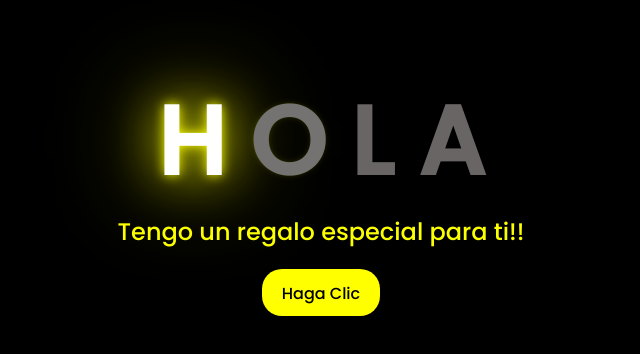
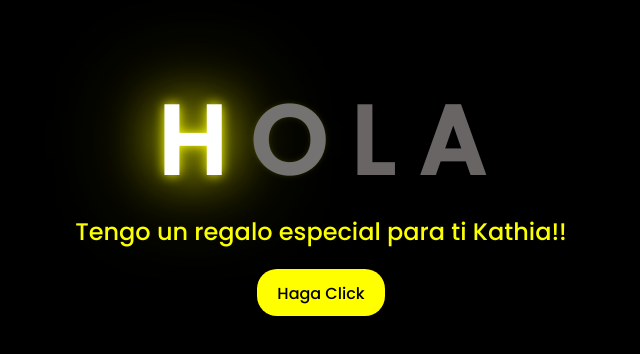
Before and after one commit to xKonuC/flores, a plain HTML site: page index.html in a window 1280 px wide. Shown: the part 216-570 px from the top of the page, without its empty margins (327-967 px from the left). Drawn offline with Linux system fonts and the light colour scheme.

```diff
--- a/index.html
+++ b/index.html
@@ -25,11 +25,11 @@
         <span></span>
     </div>
     <div class="description">
-        <span>Tengo un regalo especial para ti!!</span>
+        <span>Tengo un regalo especial para ti Kathia!!</span>
     </div>
     <div class="button">
         <button>
-            <a href="FLORES.html">Haga Clic</a>
+            <a href="FLORES.html">Haga Click</a>
         </button>
 
     </div>
```
